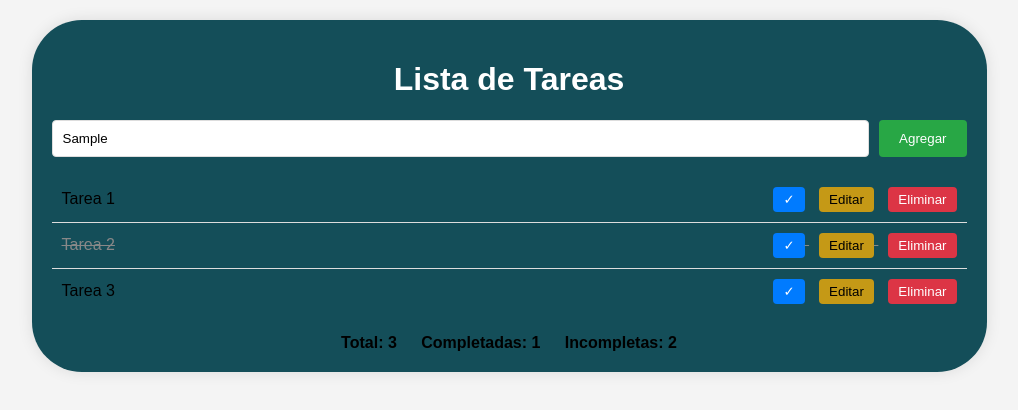
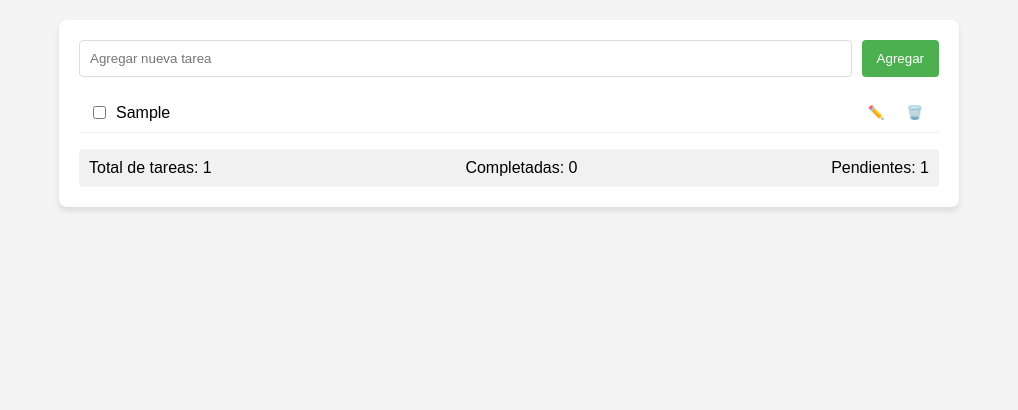
Before and after one commit to Gleiby08/lista-de-tareas, a plain HTML site: page index.html in a window 1280 px wide. Both pictures are taken after typing "Sample" into the empty fields and a click on the button "Agregar". Shown: the whole page, without its empty margins (131-1149 px from the left). Drawn offline with Linux system fonts and the light colour scheme.

Commit message:
Update index.html

```diff
--- a/index.html
+++ b/index.html
@@ -2,156 +2,216 @@
 <html lang="es">
 <head>
     <meta charset="UTF-8">
-    <meta name="viewport" content="width=device-width, initial-scale=1.0">
-    <title>Lista de Tareas</title>
+    <title>Lista de Tareas Interactiva</title>
     <style>
+        /* Animaciones y estilos */
+        @keyframes fadeIn {
+            from { opacity: 0; transform: scale(0.9); }
+            to { opacity: 1; transform: scale(1); }
+        }
+
+        @keyframes slideIn {
+            from { transform: translateX(-20px); opacity: 0; }
+            to { transform: translateX(0); opacity: 1; }
+        }
+
         body {
             font-family: Arial, sans-serif;
+            max-width: 900px;
+            max-height: 900px;
+            margin: 0 auto;
+            padding: 20px;
             background-color: #f4f4f4;
-            margin: 0;
-            padding: 20px;
         }
 
-        .container {
-            max-width: 915px;
-            margin: 0 auto;
-            background: #144e59;
+        .task-container {
+            background-color: white;
+            border-radius: 8px;
+            box-shadow: 0 4px 6px rgba(0,0,0,0.1);
             padding: 20px;
-            border-radius: 50px;
-            box-shadow: 0 0 15px rgba(0, 0, 0, 0.1);
+            animation: fadeIn 0.5s ease;
         }
 
-        h1 {
-            text-align: center;
-            color: #ffff;
+        .task-input {
+            display: flex;
+            margin-bottom: 15px;
         }
 
-        .task-form {
-            display: flex;
-            justify-content: space-between;
-            margin-bottom: 20px;
-        }
-
-        .task-form input {
-            flex: 1;
+        .task-input input {
+            flex-grow: 1;
             padding: 10px;
             border: 1px solid #ddd;
             border-radius: 4px;
-            margin-right: 10px;
         }
 
-        .task-form button {
-            padding: 10px 20px;
-            background-color: #28a745;
-            color: #fff;
+        .task-input button {
+            margin-left: 10px;
+            padding: 10px 15px;
+            background-color: #4CAF50;
+            color: white;
             border: none;
             border-radius: 4px;
             cursor: pointer;
+            transition: background-color 0.3s;
         }
 
-        .task-form button:hover {
-            background-color: #218838;
+        .task-input button:hover {
+            background-color: #45a049;
+        }
+
+        .error-message {
+            color: red;
+            margin-bottom: 10px;
+            animation: slideIn 0.3s ease;
         }
 
         .task-list {
-            list-style: none;
+            list-style-type: none;
             padding: 0;
         }
 
         .task-item {
             display: flex;
-            justify-content: space-between;
             align-items: center;
             padding: 10px;
-            border-bottom: 1px solid #ddd;
+            border-bottom: 1px solid #eee;
+            animation: slideIn 0.5s ease;
         }
 
-        .task-item:last-child {
-            border-bottom: none;
+        .task-item input[type="checkbox"] {
+            margin-right: 10px;
         }
 
-        .task-item.completed {
+        .task-item .task-text {
+            flex-grow: 1;
+        }
+
+        .task-item.completed .task-text {
             text-decoration: line-through;
             color: #888;
         }
 
-        .task-actions button {
-            margin-left: 10px;
-            padding: 5px 10px;
-            border: none;
-            border-radius: 4px;
-            cursor: pointer;
+        .task-buttons {
+            display: flex;
+            gap: 10px;
         }
 
-        .task-actions .edit {
-            background-color: #c59916;
-            color: #000;
+        .task-buttons button {
+            background-color: transparent;
+            border: none;
+            cursor: pointer;
+            transition: color 0.3s;
         }
 
-        .task-actions .delete {
-            background-color: #dc3545;
-            color: #fff;
-        }
+        .edit-btn { color: #2196F3; }
+        .delete-btn { color: #f44336; }
 
-        .task-actions .check {
-            background-color: #007bff;
-            color: #fff;
-        }
-
-        .task-stats {
-            margin-top: 20px;
-            text-align: center;
-        }
-
-        .task-stats span {
-            margin: 0 10px;
-            font-weight: bold;
+        .task-counters {
+            display: flex;
+            justify-content: space-between;
+            margin-top: 15px;
+            padding: 10px;
+            background-color: #f1f1f1;
+            border-radius: 4px;
         }
     </style>
 </head>
 <body>
-
-    <div class="container">
-        <h1>Lista de Tareas</h1>
-
-        <div class="task-form">
-            <input type="text" placeholder="Nueva tarea">
-            <button>Agregar</button>
+    <div class="task-container">
+        <div class="task-input">
+            <input type="text" id="taskInput" placeholder="Agregar nueva tarea">
+            <button onclick="agregarTarea()">Agregar</button>
         </div>
 
-        <ul class="task-list">
-            <li class="task-item">
-                <span>Tarea 1</span>
-                <div class="task-actions">
-                    <button class="check">✓</button>
-                    <button class="edit">Editar</button>
-                    <button class="delete">Eliminar</button>
-                </div>
-            </li>
-            <li class="task-item completed">
-                <span>Tarea 2</span>
-                <div class="task-actions">
-                    <button class="check">✓</button>
-                    <button class="edit">Editar</button>
-                    <button class="delete">Eliminar</button>
-                </div>
-            </li>
-            <li class="task-item">
-                <span>Tarea 3</span>
-                <div class="task-actions">
-                    <button class="check">✓</button>
-                    <button class="edit">Editar</button>
-                    <button class="delete">Eliminar</button>
-                </div>
-            </li>
-        </ul>
+        <div id="errorMessage" class="error-message"></div>
 
-        <div class="task-stats">
-            <span>Total: 3</span>
-            <span>Completadas: 1</span>
-            <span>Incompletas: 2</span>
+        <ul id="taskList" class="task-list"></ul>
+
+        <div class="task-counters">
+            <span>Total de tareas: <span id="totalTareas">0</span></span>
+            <span>Completadas: <span id="tareasCompletadas">0</span></span>
+            <span>Pendientes: <span id="tareasPendientes">0</span></span>
         </div>
     </div>
 
+    <script>
+        let tareas = [];
+
+        function agregarTarea() {
+            const input = document.getElementById('taskInput');
+            const errorMessage = document.getElementById('errorMessage');
+
+            if (input.value.trim() === '') {
+                errorMessage.textContent = 'Por favor, ingrese una tarea';
+                return;
+            }
+
+            errorMessage.textContent = '';
+
+            const nuevaTarea = {
+                id: Date.now(),
+                texto: input.value,
+                completada: false
+            };
+
+            tareas.push(nuevaTarea);
+            renderizarTareas();
+            input.value = '';
+        }
+
+        function renderizarTareas() {
+            const lista = document.getElementById('taskList');
+            const totalTareas = document.getElementById('totalTareas');
+            const tareasCompletadas = document.getElementById('tareasCompletadas');
+            const tareasPendientes = document.getElementById('tareasPendientes');
+
+            lista.innerHTML = '';
+
+            tareas.forEach(tarea => {
+                const li = document.createElement('li');
+                li.classList.add('task-item');
+                if (tarea.completada) li.classList.add('completed');
+
+                li.innerHTML = `
+                    <input type="checkbox"
+                           ${tarea.completada ? 'checked' : ''}
+                           onchange="toggleCompletada(${tarea.id})">
+                    <span class="task-text">${tarea.texto}</span>
+                    <div class="task-buttons">
+                        <button class="edit-btn" onclick="editarTarea(${tarea.id})">✏️</button>
+                        <button class="delete-btn" onclick="eliminarTarea(${tarea.id})">🗑️</button>
+                    </div>
+                `;
+
+                lista.appendChild(li);
+            });
+
+            // Actualizar contadores
+            totalTareas.textContent = tareas.length;
+            tareasCompletadas.textContent = tareas.filter(t => t.completada).length;
+            tareasPendientes.textContent = tareas.filter(t => !t.completada).length;
+        }
+
+        function toggleCompletada(id) {
+            const tarea = tareas.find(t => t.id === id);
+            tarea.completada = !tarea.completada;
+            renderizarTareas();
+        }
+
+        function editarTarea(id) {
+            const tarea = tareas.find(t => t.id === id);
+            const nuevoTexto = prompt('Editar tarea:', tarea.texto);
+
+            if (nuevoTexto !== null && nuevoTexto.trim() !== '') {
+                tarea.texto = nuevoTexto;
+                renderizarTareas();
+            }
+        }
+
+        function eliminarTarea(id) {
+            tareas = tareas.filter(t => t.id !== id);
+            renderizarTareas();
+        }
+    </script>
 </body>
 </html>
```
